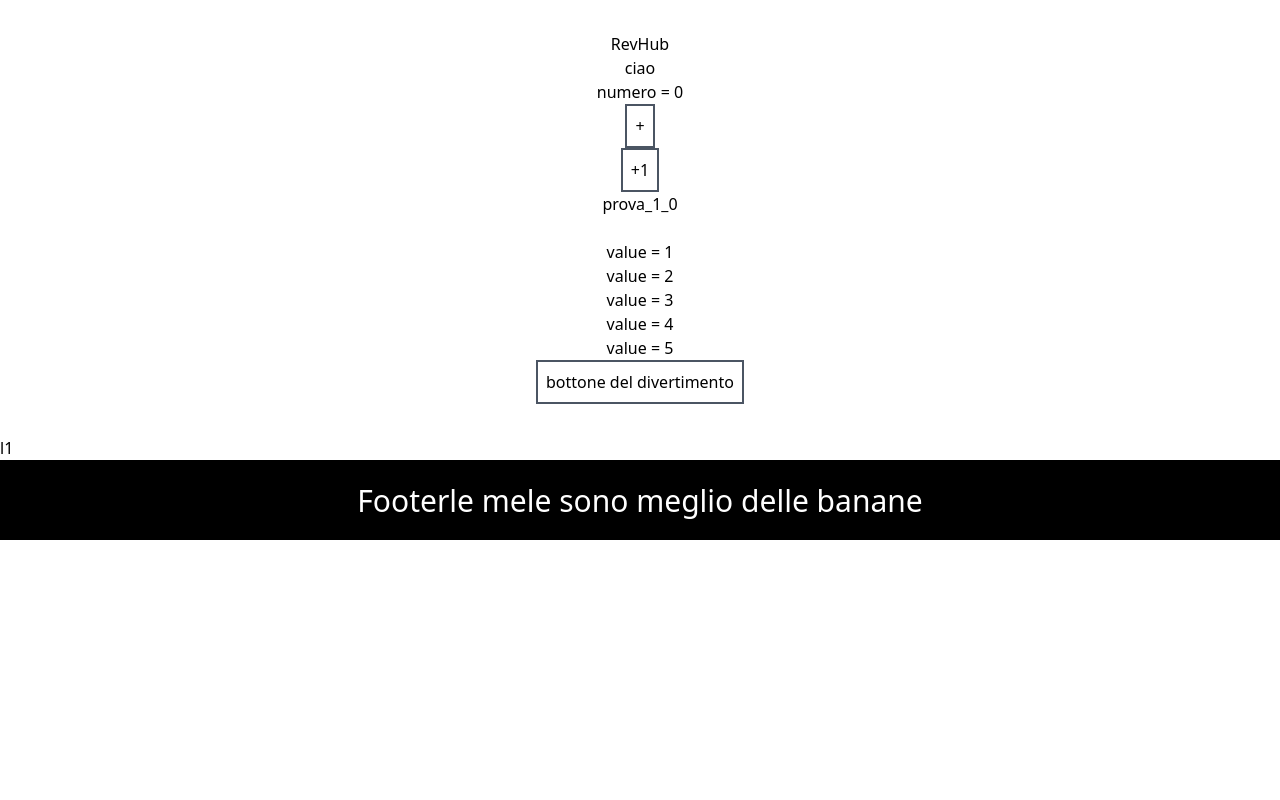
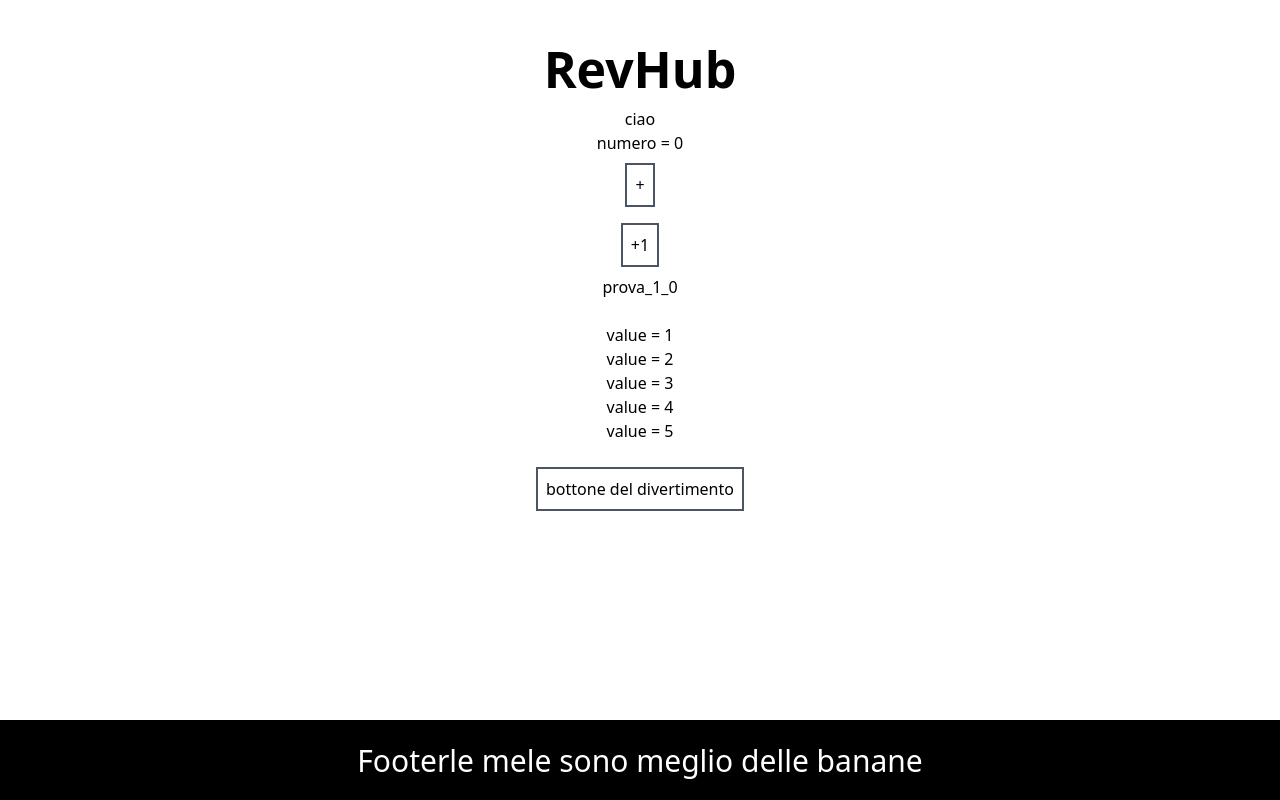
Before and after one commit to G13-RevHub/Deliverables, a Next.js app in the folder rev_hub/: page / in a window 1280 px wide. Built offline with nearby package versions, Linux system fonts and the light colour scheme.

Commit message:
piccole modifiche grafiche

```diff
--- a/rev_hub/app/api/auth/login/route.ts
+++ b/rev_hub/app/api/auth/login/route.ts
@@ -1,5 +1,5 @@
 import { NextRequest, NextResponse } from "next/server";
-import User from "@/app/models/userModel";
+import User from "@/models/userModel";
 import jwt from "jsonwebtoken";
 import bcrypt from "bcrypt";
 
--- a/rev_hub/app/layout.tsx
+++ b/rev_hub/app/layout.tsx
@@ -10,12 +10,8 @@ export const metadata: Metadata = {
 export default function RootLayout({ children }: { children: React.ReactNode }) {
     return (
         <html lang="en">
-            <body>
-                <div>
-
+            <body className="min-h-screen flex flex-col justify-between">
                 {children}
-                <p>l1</p>
-                </div>
                 <Footer banane={5} mele={10} />
             </body>
         </html>
--- a/rev_hub/app/page.tsx
+++ b/rev_hub/app/page.tsx
@@ -45,15 +45,15 @@ export default function Home() {
     else
         return (
             <main className="flex flex-col items-center p-8">
-                <h1>RevHub</h1>
+                <h1 className="text-[50px] font-bold">RevHub</h1>
                 <p>ciao</p>
                 <p>numero = {numero}</p>
-                <button className="border-2 border-gray-600 p-2" onClick={() => {
+                <button className="border-2 border-gray-600 p-2 my-2" onClick={() => {
                     setNumero(numero + 1)
                     console.log(numero + 1)
                 }}>+</button>
 
-                <button className="border-2 border-gray-600 p-2" onClick={() => {
+                <button className="border-2 border-gray-600 p-2 my-2" onClick={() => {
                     setNumero1(numero1 + 1)
                     console.log(numero1 + 1)
                 }}>+1</button>
@@ -67,7 +67,7 @@ export default function Home() {
                     )
                 })}
 
-                <button className="border-2 border-gray-600 p-2" onClick={() => {
+                <button className="border-2 border-gray-600 p-2 mt-6" onClick={() => {
                     axios.get("api/example/2").then((res) => {
                         console.log(res.data)
                     }).catch((error) => {
```
Also changed, not shown: rev_hub/models/commentModel.ts (renamed from rev_hub/app/models/commentModel.ts), rev_hub/models/reviewModel.ts (added), rev_hub/models/userModel.ts (renamed from rev_hub/app/models/userModel.ts).
